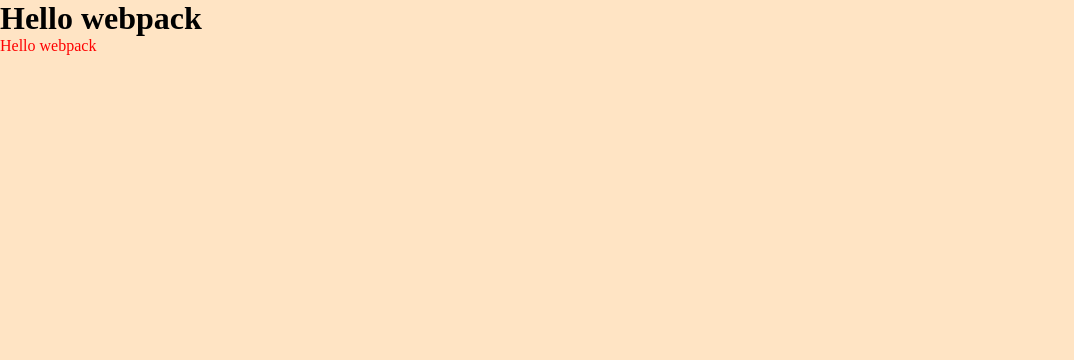
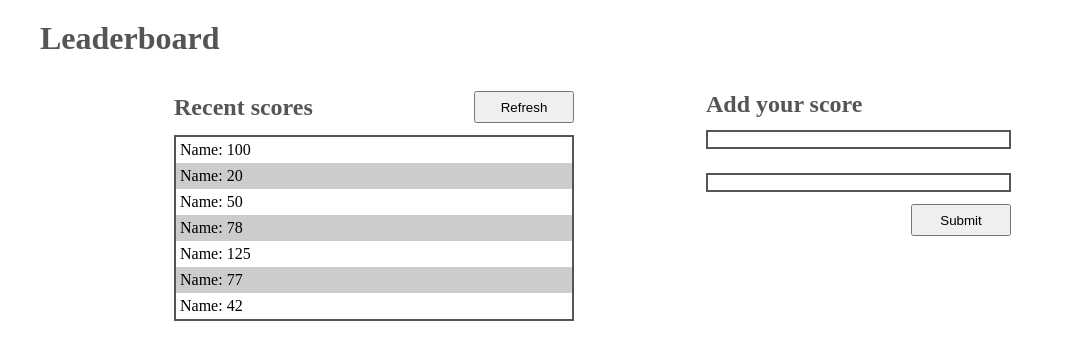
Before and after one commit to OybekKayumov/leaderboard, a website built with webpack: page src/index.html in a window 1280 px wide. Shown: the whole page, without its empty margins (0-1074 px from the left). Built offline with nearby package versions, Linux system fonts and the light colour scheme.

Commit message:
update readme, .html, .css and .js

```diff
--- a/src/index.html
+++ b/src/index.html
@@ -8,7 +8,43 @@
   <link rel="stylesheet" href="style.css">
 </head>
 <body>
-  <h1>Hello webpack</h1>
+  <main>
+    <header>
+      <h1>Leaderboard</h1>
+    </header>
+
+    <div class="row">
+      <section class="scores">
+        <header>
+          <h2>Recent scores</h2>
+          <button class="btn">Refresh</button>
+        </header>
+
+        <ul id="display-score">
+          <li>Name: 100</li>
+          <li>Name: 20</li>
+          <li>Name: 50</li>
+          <li>Name: 78</li>
+          <li>Name: 125</li>
+          <li>Name: 77</li>
+          <li>Name: 42</li>
+        </ul>
+      </section>
+
+      <section class="input-score">
+        <header>
+          <h2>Add your score</h2>
+        </header>
+
+        <form class="form">
+          <input class="input" type="text" name="name" >
+          <input class="input" type="text" name="name" >
+          <button class="btn" type="submit">Submit</button>
+        </form>
+      </section>
+
+    </div>
+  </main>
 
 </body>
 </html>
--- a/src/index.js
+++ b/src/index.js
@@ -1,16 +1 @@
-/* eslint-disable no-undef */
-import _ from 'lodash';
 import './style.css';
-
-function component() {
-  const element = document.createElement('div');
-
-  // Lodash, currently included via a script, is required for this line to work
-  // Lodash, now imported by this script
-  element.innerHTML = _.join(['Hello', 'webpack'], ' ');
-  element.classList.add('hello');
-
-  return element;
-}
-
-document.body.appendChild(component());
--- a/src/style.css
+++ b/src/style.css
@@ -5,9 +5,77 @@
 }
 
 body {
-  background-color: bisque;
+  width: 100vw;
 }
 
-.hello {
-  color: red;
+h1 {
+  margin: 20px 40px;
 }
+
+h1,
+h2 {
+  color: #555;
+}
+
+main {
+  display: flex;
+  flex-direction: column;
+}
+
+li {
+  list-style-type: none;
+  padding: 4px;
+}
+
+ul {
+  margin: 0;
+  padding: 0;
+}
+
+.btn {
+  width: 100px;
+  height: 32px;
+}
+
+.scores > header {
+  display: flex;
+  align-items: center;
+  justify-content: space-between;
+  margin-bottom: 12px;
+}
+
+.row {
+  display: flex;
+  width: 100%;
+  max-width: 960px;
+  align-self: center;
+  justify-content: space-between;
+}
+
+.row > section {
+  min-width: 400px;
+  margin: 14px;
+}
+
+.form {
+  display: flex;
+  flex-direction: column;
+  width: 305px;
+}
+
+.form > button {
+  align-self: flex-end;
+}
+
+#display-score {
+  border: 2px solid #555;
+}
+
+#display-score > li:nth-child(even) {
+  background-color: #ccc;
+}
+
+.input {
+  margin: 12px 0;
+  border: 2px solid #555;
+}
```
Also changed, not shown: README.md.
